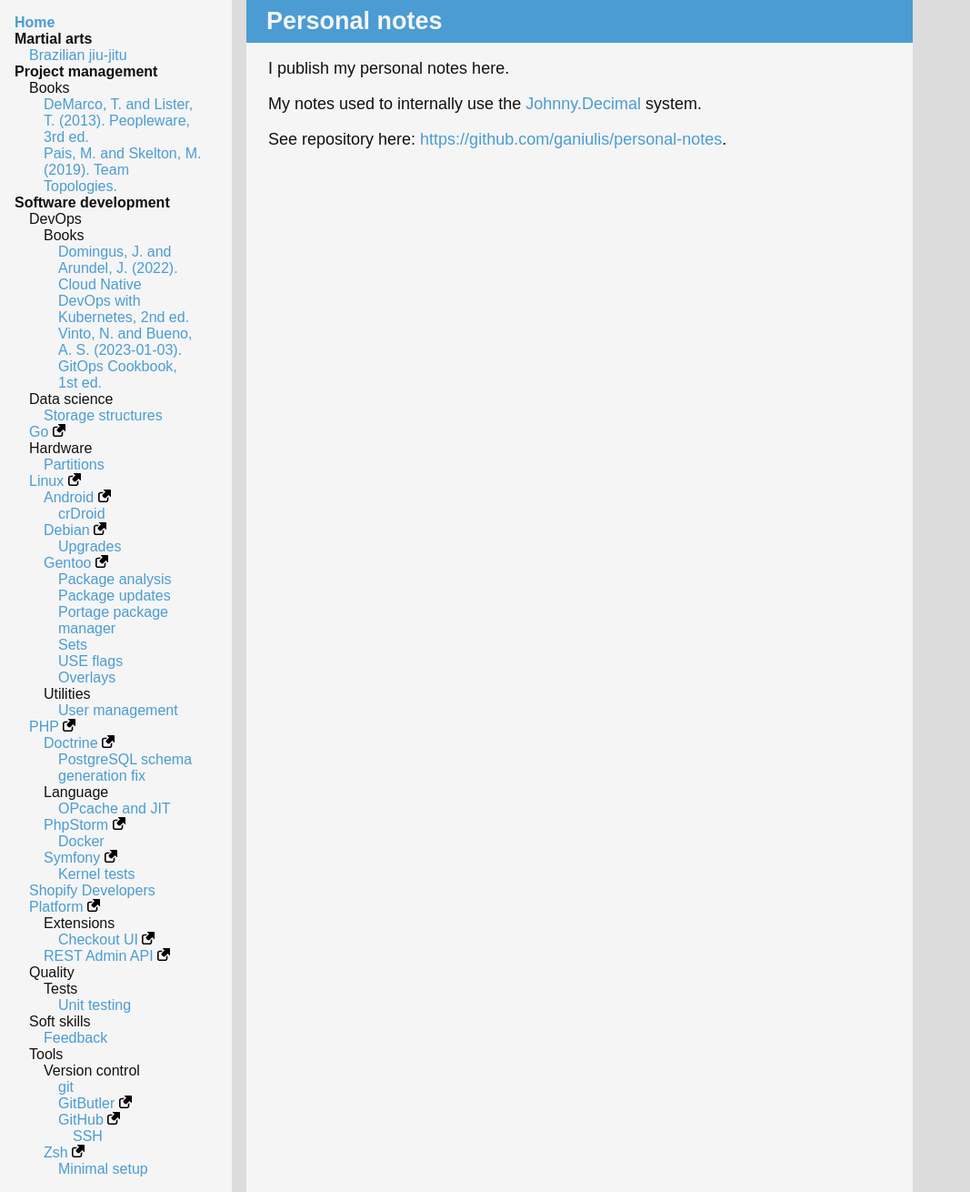
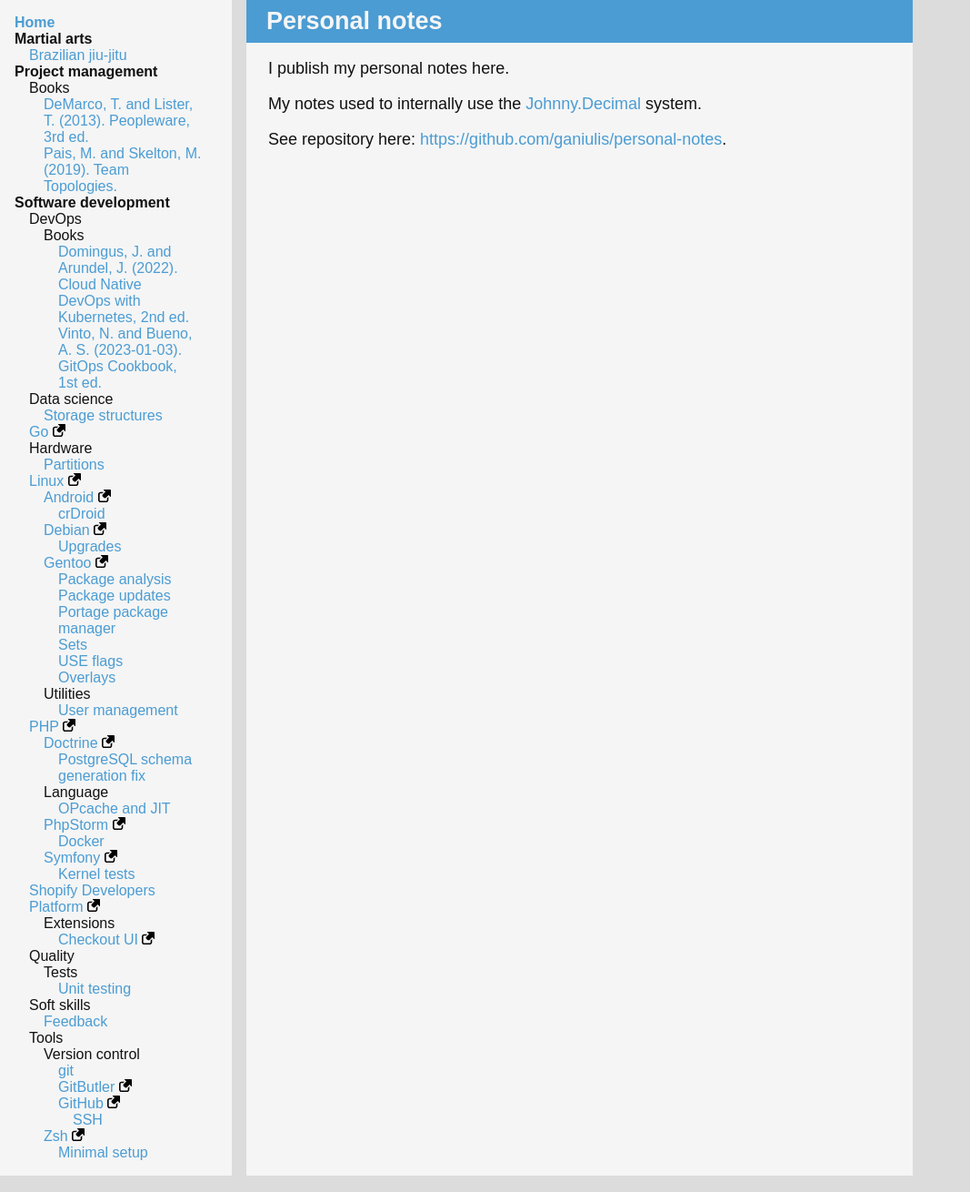
Before and after one commit to ganiulis/personal-notes, a Jekyll site: the page built from index.md, in a window 1280 px wide. Shown: the whole page at 91% size, without its empty margins (0-1067 px from the left). Built offline with Jekyll 4.4.1, drawn with Linux system fonts in a browser that asks for light colours; our own code applies the rules of GitHub Pages for plain Markdown files.

Commit message:
feat: Notes

```diff
--- a/_data/navigation.yaml
+++ b/_data/navigation.yaml
@@ -112,8 +112,6 @@ items:
             items:
               - title: Checkout UI
                 website: https://shopify.dev/docs/api/checkout-ui-extensions
-          - title: REST Admin API
-            website: https://shopify.dev/docs/api/admin-rest
       - title: Quality
         path: quality
         items:
```
